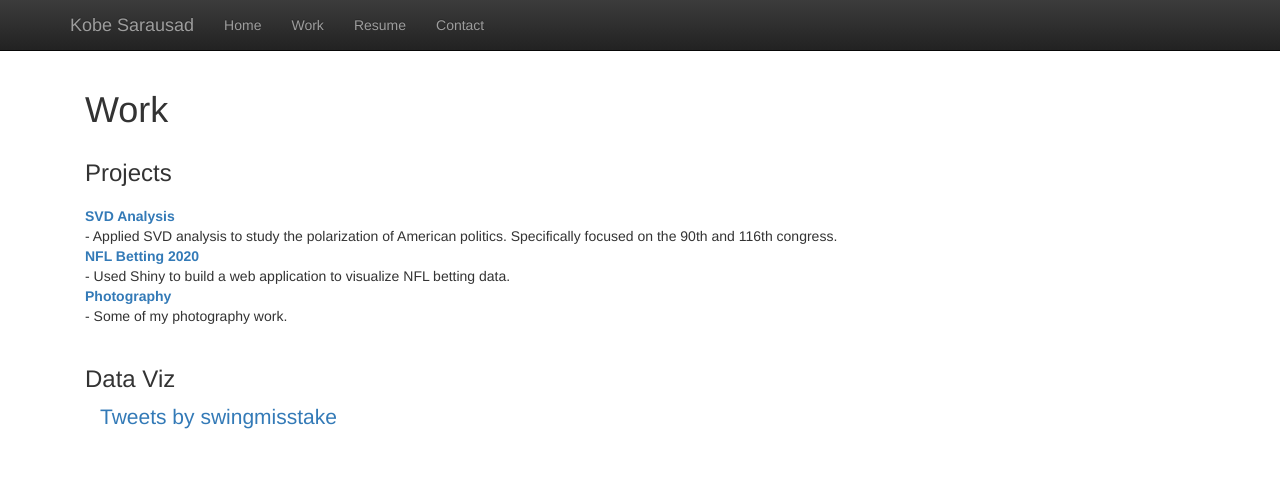
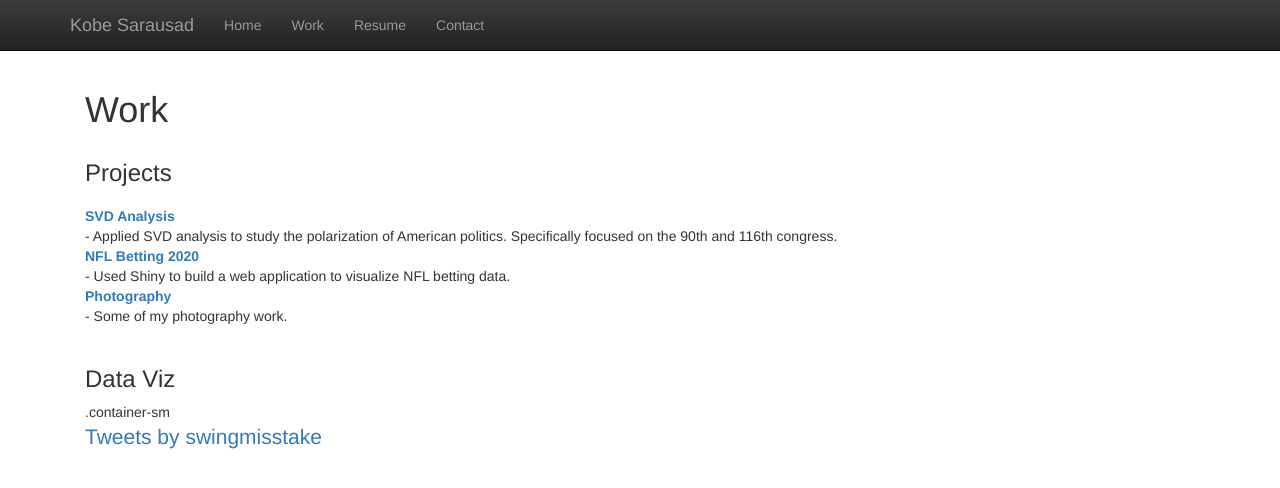
Before and after one commit to kobesar/kobesar.github.io, a Jekyll site: the page built from work.html, in a window 1280 px wide. Shown: the top 488 px of the page. Built offline with Jekyll 4.4.1, drawn with Linux system fonts in a browser that asks for light colours; nearby versions of some CDN libraries; library files that are not in the unit come from our copies; comment, search, counter and statistics services are not loaded.

Commit message:
Update work.html

```diff
--- a/work.html
+++ b/work.html
@@ -24,7 +24,7 @@ title:  'Work'
 
 <h3 style="margin-top:0;">Data Viz</h1>
 
-<div class="container">
+<div class="container-sm">.container-sm</div>
   <p class="lead">
   <a class="twitter-timeline" href="https://twitter.com/swingmisstake?ref_src=twsrc%5Etfw">Tweets by swingmisstake</a> <script async src="https://platform.twitter.com/widgets.js" charset="utf-8"></script>
   </p>
```
